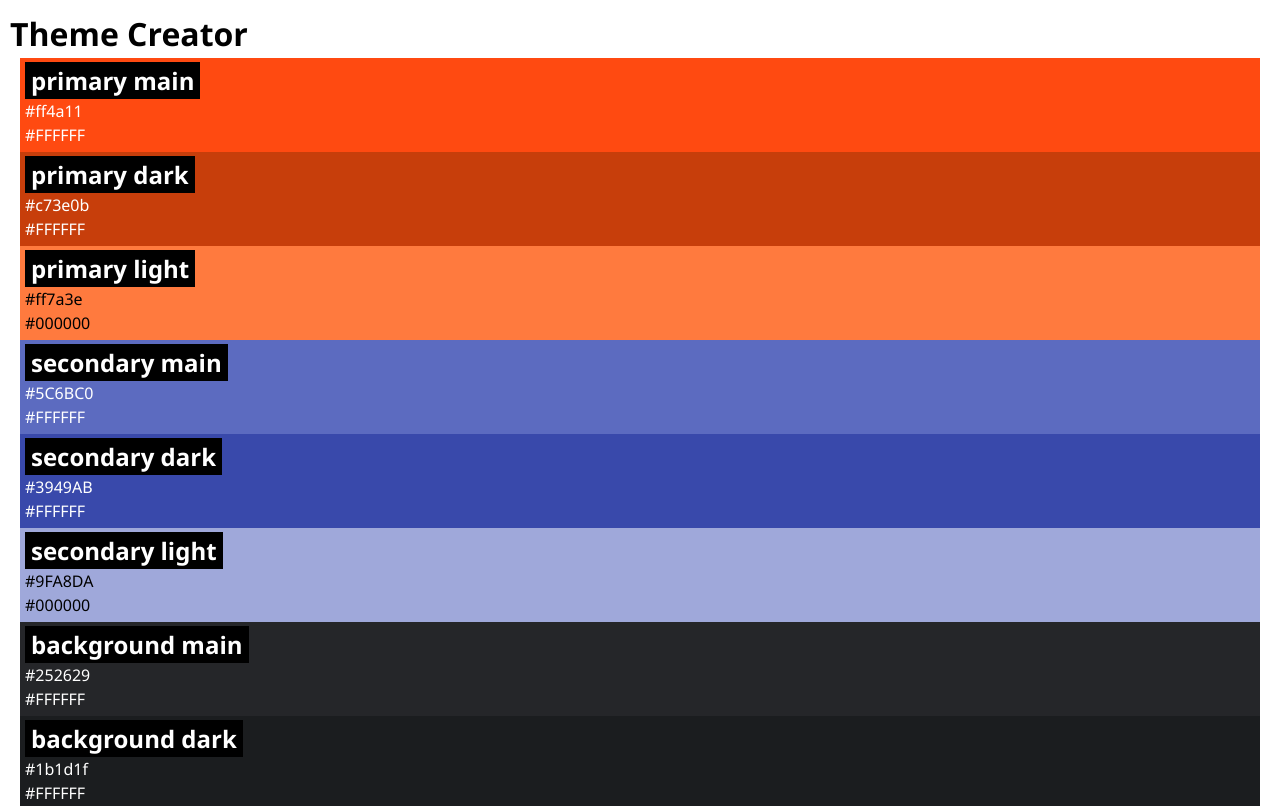
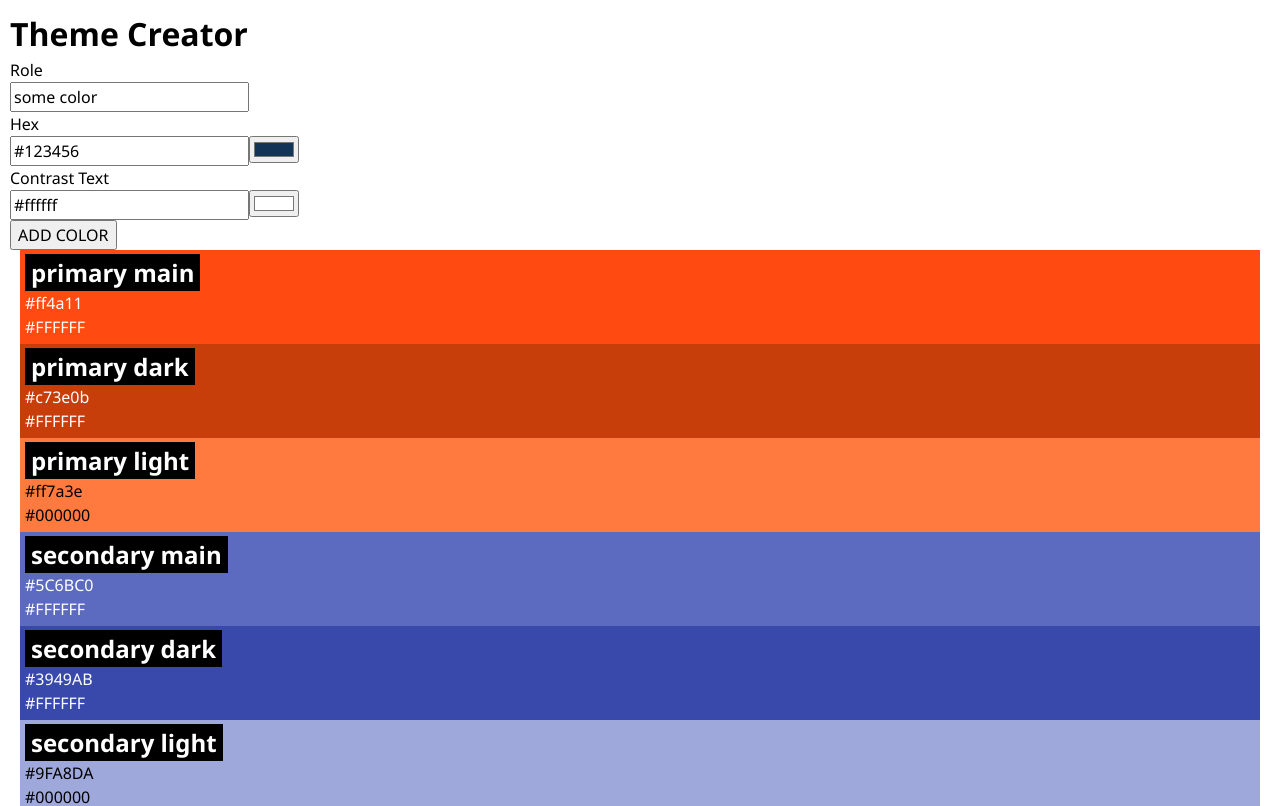
Before and after one commit to doreen-sch/recap-project-4_color-theme-app, a React (Vite) app: page / in a window 1280 px wide. Shown: the top 806 px of the page. Built offline with nearby package versions, Linux system fonts and the light colour scheme.

Commit message:
added form to add new colors to the list

```diff
--- a/package.json
+++ b/package.json
@@ -13,6 +13,7 @@
   "dependencies": {
     "@octokit/rest": "^20.1.0",
     "dotenv": "^16.4.5",
+    "nanoid": "^5.1.9",
     "react": "^18.2.0",
     "react-dom": "^18.2.0"
   },
--- a/src/App.jsx
+++ b/src/App.jsx
@@ -1,14 +1,23 @@
+import "./App.css";
+import ColorCardList from "./Components/ColorCardList/ColorCardList";
 import { initialColors } from "./lib/colors";
-import Color from "./Components/Color/Color";
-import "./App.css";
+import { useState } from "react";
+import ColorForm from "./Components/ColorForm/ColorForm";
+import { nanoid } from "nanoid";
 
 function App() {
+  const [colors, setColors] = useState(initialColors);
+
+  function addColor(newColor) {
+    const colorWithId = { ...newColor, id: nanoid() };
+    setColors([colorWithId, ...colors]);
+  }
+
   return (
     <>
       <h1>Theme Creator</h1>
-      {initialColors.map((color) => (
-        <Color key={color.id} color={color} />
-      ))}
+      <ColorForm onSubmitColor={addColor} />
+      <ColorCardList colors={colors} />
     </>
   );
 }
--- /dev/null
+++ b/src/Components/ColorCardList/ColorCardList.jsx
@@ -0,0 +1,12 @@
+import Color from "../Color/Color";
+
+export default function ColorCardList({ colors }) {
+  return (
+    <>
+      {" "}
+      {colors.map((color) => (
+        <Color key={color.id} color={color} />
+      ))}
+    </>
+  );
+}
--- /dev/null
+++ b/src/Components/ColorForm/ColorForm.jsx
@@ -0,0 +1,43 @@
+import ColorInput from "../ColorInput/ColorInput";
+import "./ColorForm.css";
+
+export default function ColorForm({
+  onSubmitColor,
+  initialData = { role: "some color", hex: "#123456", contrastText: "#ffffff" },
+}) {
+  function handleSubmit(event) {
+    event.preventDefault();
+    const formData = new FormData(event.target);
+    const data = Object.fromEntries(formData);
+    onSubmitColor(data);
+  }
+
+  return (
+    <form className="color-form" onSubmit={handleSubmit}>
+      <label htmlFor="role">
+        Role
+        <br />
+        <input
+          type="text"
+          id="role"
+          name="role"
+          defaultValue={initialData.role}
+        />
+      </label>
+      <br />
+      <label htmlFor="hex">
+        Hex
+        <br />
+        <ColorInput id="hex" defaultValue={initialData.hex} />
+      </label>
+      <br />
+      <label htmlFor="contrastText">
+        Contrast Text
+        <br />
+        <ColorInput id="contrastText" defaultValue={initialData.contrastText} />
+      </label>
+      <br />
+      <button>ADD COLOR</button>
+    </form>
+  );
+}
--- /dev/null
+++ b/src/Components/ColorInput/ColorInput.jsx
@@ -0,0 +1,22 @@
+import { useState } from "react";
+
+export default function ColorInput({ id, defaultValue }) {
+  const [inputValue, setInputValue] = useState(defaultValue);
+
+  function handleInputValue(event) {
+    setInputValue(event.target.value);
+  }
+
+  return (
+    <>
+      <input
+        type="text"
+        id={id}
+        name={id}
+        value={inputValue}
+        onChange={handleInputValue}
+      />
+      <input type="color" value={inputValue} onChange={handleInputValue} />
+    </>
+  );
+}
```
Also changed, not shown: src/Components/ColorForm/ColorForm.css (added), 1 other file (tests, documents, lock files or other folders).
